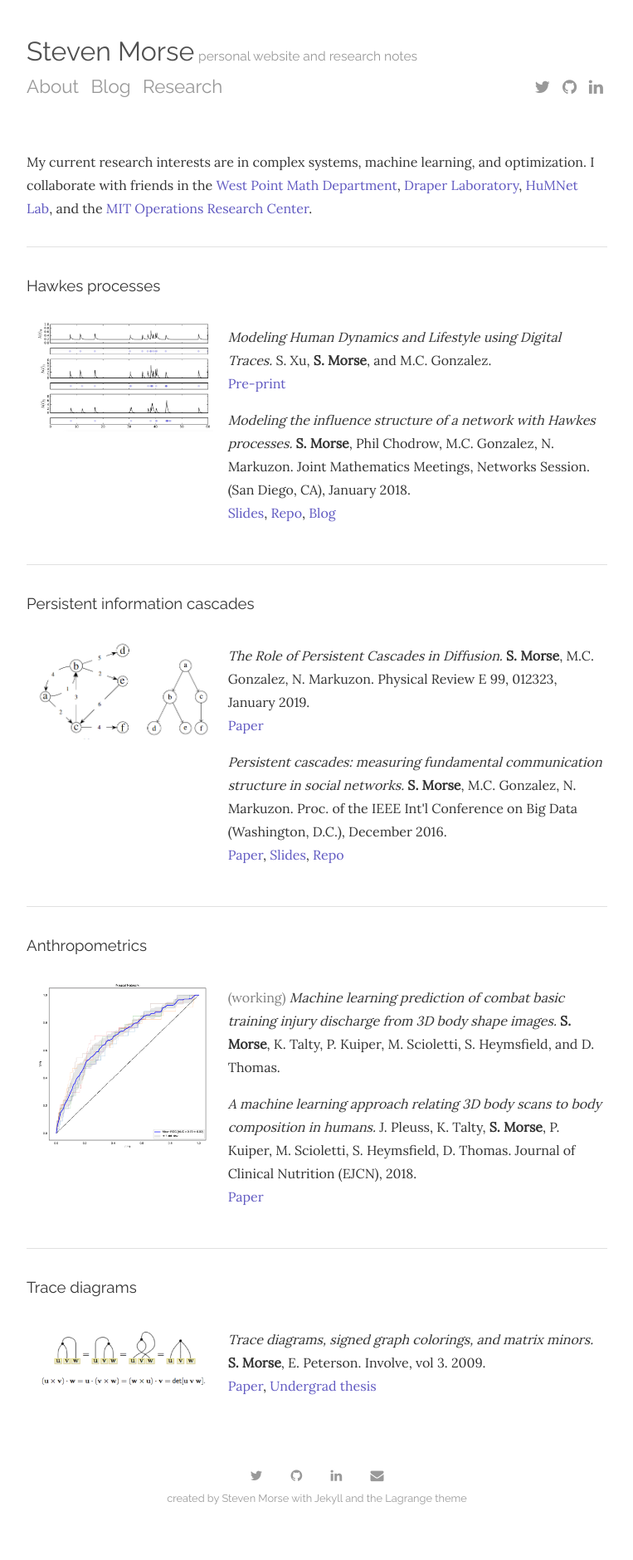
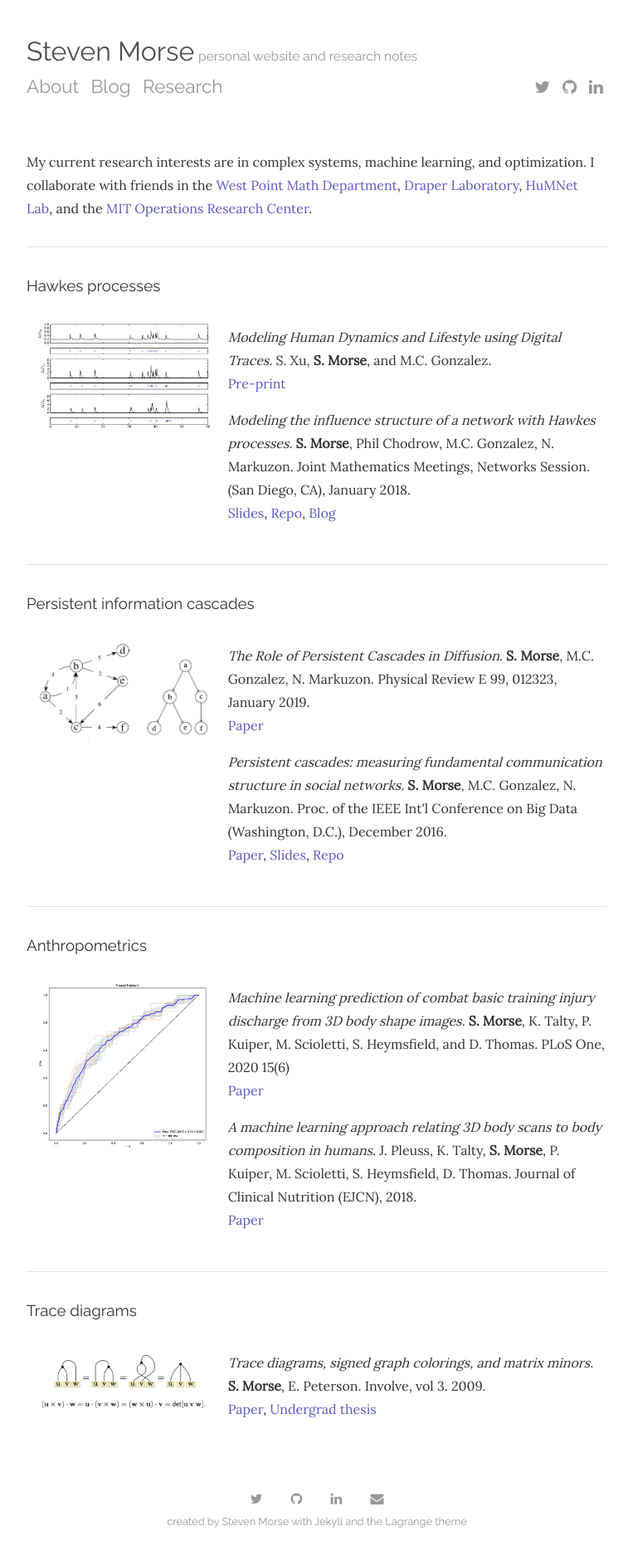
Before and after one commit to stmorse/stmorse.github.io, a Jekyll site: the page built from research.md, in a window 1280 px wide. Shown: the whole page at 83% size, without its empty margins (258-1021 px from the left). Built offline with Jekyll 4.4.1, drawn with Linux system fonts in a browser that asks for light colours; nearby versions of some CDN libraries; before the commit the page ends 1852 px from its top, so only the background shows below that.

Commit message:
add paper link

```diff
--- a/research.md
+++ b/research.md
@@ -51,7 +51,9 @@
         <img style="padding: 10px; float: center;" width="100%" src="{{ site.baseurl }}/images/nn_body_comp.png" alt="nn roc">
     </div>
     <div class="eight columns">
-        <p><span style="color: gray">(working)</span> <i>Machine learning prediction of combat basic training injury discharge from 3D body shape images.</i>  <b>S. Morse</b>, K. Talty, P. Kuiper, M. Scioletti, S. Heymsfield, and D. Thomas. </p>
+        <p><i>Machine learning prediction of combat basic training injury discharge from 3D body shape images.</i> <b>S. Morse</b>, K. Talty, P. Kuiper, M. Scioletti, S. Heymsfield, and D. Thomas. PLoS One, 2020 15(6)<br/>
+        <a href="https://www.ncbi.nlm.nih.gov/pmc/articles/PMC7326186/">Paper</a>
+        </p>
 
         <p><i>A machine learning approach relating 3D body scans to body composition in humans.</i> J. Pleuss, K. Talty, <b>S. Morse</b>, P. Kuiper, M. Scioletti, S. Heymsfield, D. Thomas.  Journal of Clinical Nutrition (EJCN), 2018. <br/>
         <a href="https://www.ncbi.nlm.nih.gov/pubmed/30315314">Paper</a></p>
```
